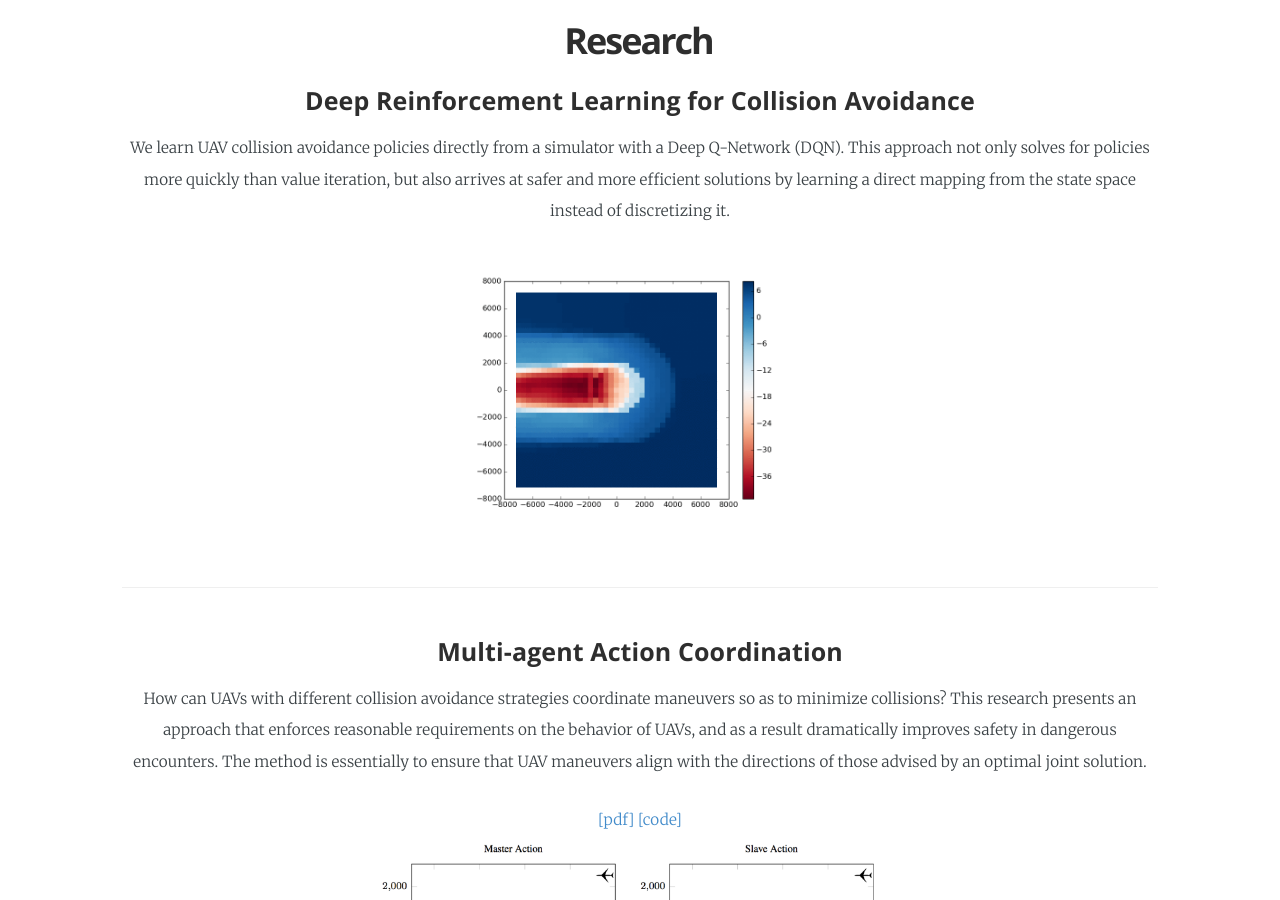
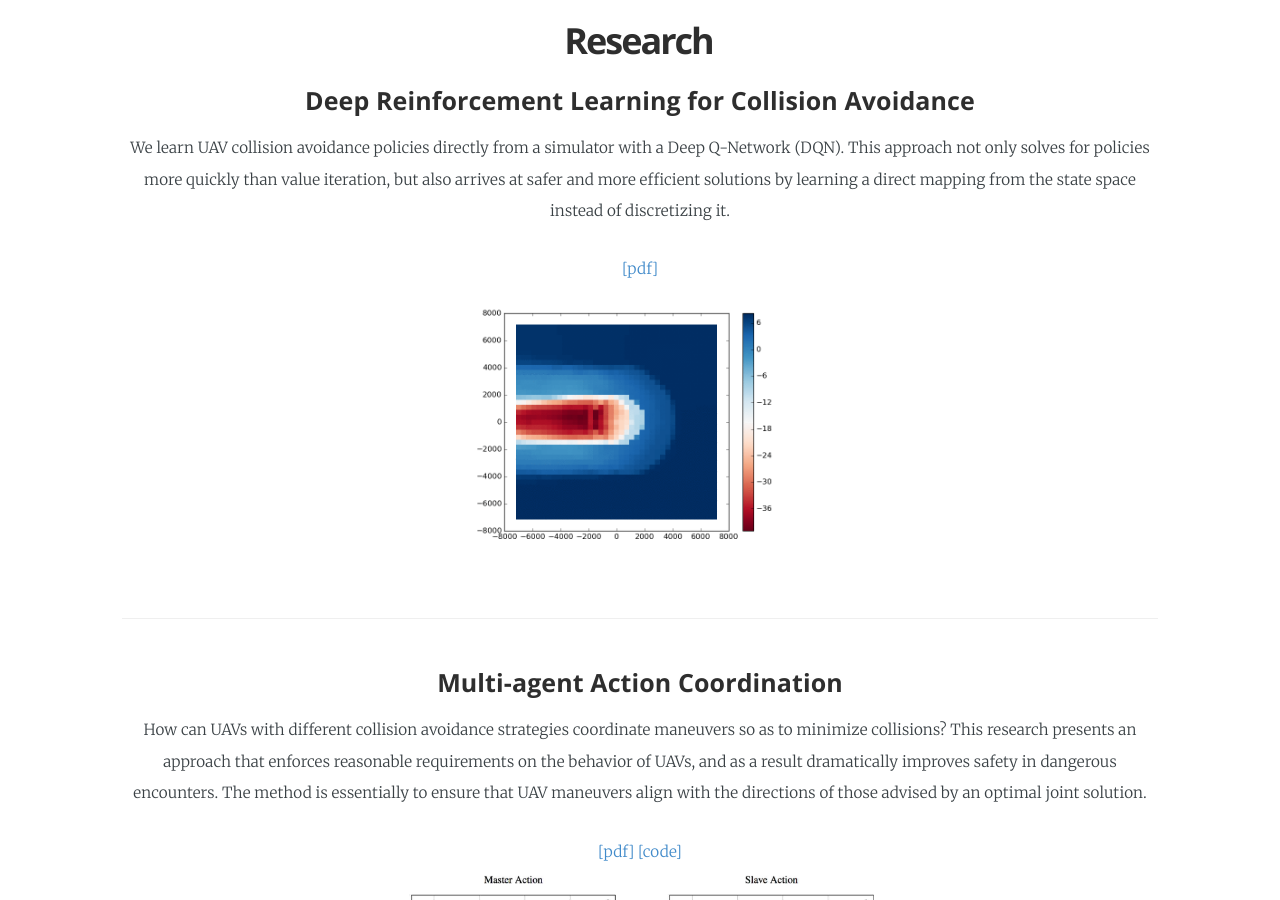
Before and after one commit to wulfebw/legacy.wulfebw.github.io, a Jekyll site: the page built from index.html, in a window 1280 px wide and 900 px high, scrolled down 972 px. Built offline with Jekyll 4.4.1, drawn with Linux system fonts in a browser that asks for light colours; some web fonts are replaced.

Commit message:
adding cs238 paper

```diff
--- a/_includes/main.md
+++ b/_includes/main.md
@@ -11,6 +11,10 @@ For my undergraduate education I studied Computer Science at Vanderbilt Universi
 
 ### Deep Reinforcement Learning for Collision Avoidance
 We learn UAV collision avoidance policies directly from a simulator with a Deep Q-Network (DQN). This approach not only solves for policies more quickly than value iteration, but also arrives at safer and more efficient solutions by learning a direct mapping from the state space instead of discretizing it.
+
+<div>
+<a href="{{ site.github.url }}/assets/CS238_Final_Paper.pdf" class="md-link">[pdf]</a>
+</div>
 
 <div id="content-wrapper">
     <div id="content">
@@ -30,7 +34,7 @@ How can UAVs with different collision avoidance strategies coordinate maneuvers
 
 <div id="content-wrapper">
     <div id="content">
-            <img class="med-img" src="{{ site.github.url }}/media/joint_actions.png" />
+            <img class="med-img" src="{{ site.github.url }}/media/joint_actions_reduced.jpg" />
     </div>
 </div>
 
@@ -88,8 +92,8 @@ Given a random, street-level image of a city from around the world, could you id
 <div id="content-wrapper">
     <div id="content">
         <div>
-            <img class="small-img" src="{{ site.github.url }}/media/tsne.png" />
-            <img class="small-img" src="{{ site.github.url }}/media/inclusion.png" />
+            <img class="small-img" src="{{ site.github.url }}/media/tsne_reduced.jpg" />
+            <img class="small-img" src="{{ site.github.url }}/media/inclusion_reduced.jpg" />
         </div>
     </div>
 </div>
```
Also changed, not shown: media/joint_actions_reduced.jpg (added), 1 other file.
